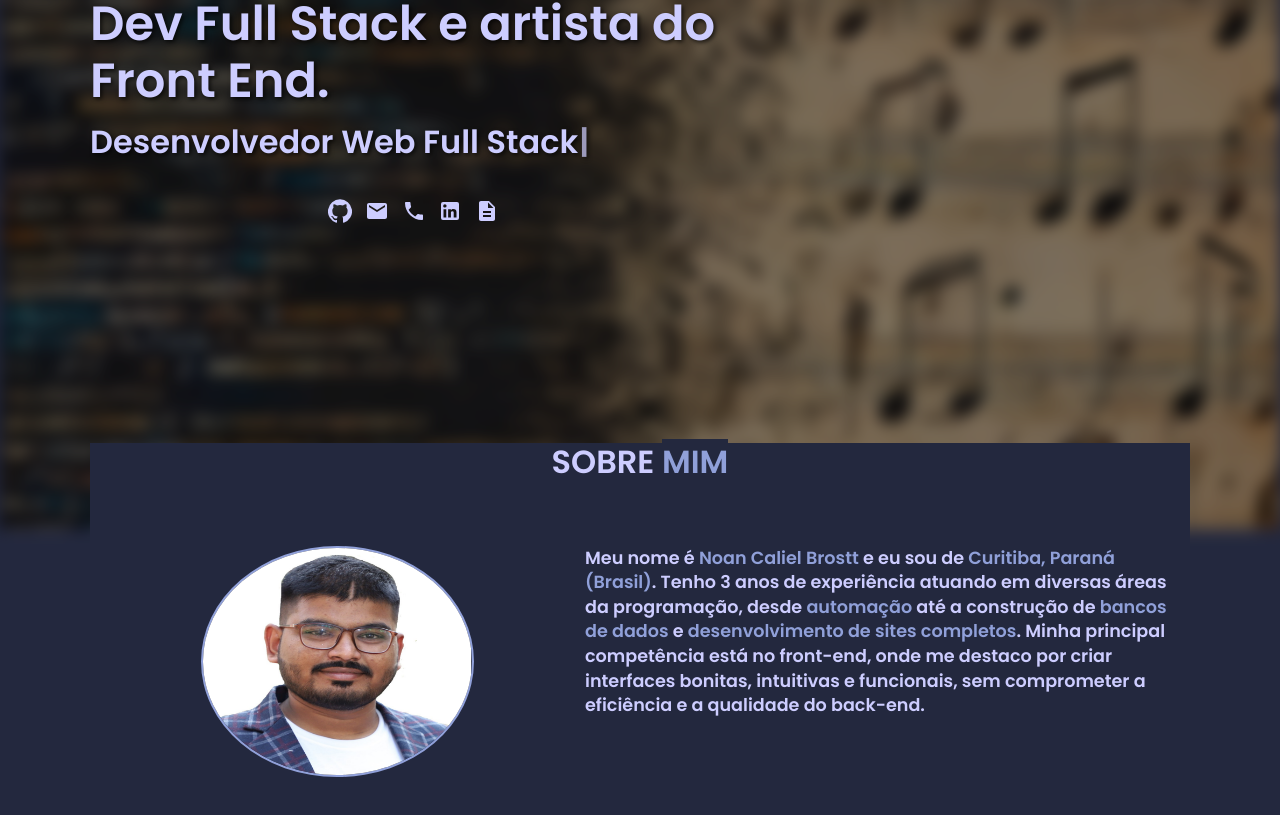
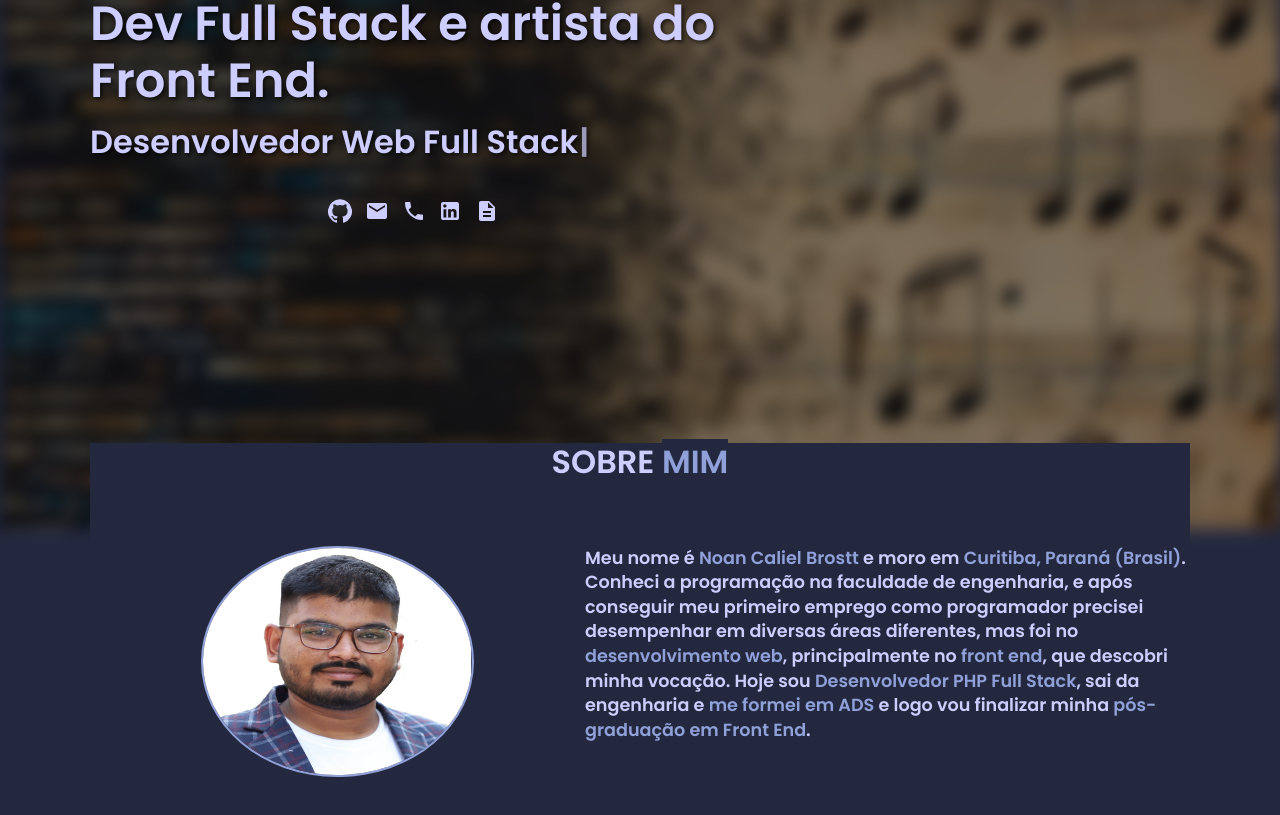
Before and after one commit to noanbrostt/portfolio, a React (Create React App) app: page / in a window 1280 px wide. Shown: the part 271-1086 px from the top of the page. Built offline with nearby package versions, Linux system fonts and the light colour scheme.

Commit message:
Correção nas cores dinâmicas e criado o texto no "sobre mim"

```diff
--- a/src/App.css
+++ b/src/App.css
@@ -70,10 +70,6 @@ section {
 .link:focus::before {
     width: 100%;
 }
-.compact .link--nav {
-    color: var(--clr-fg);
-    text-shadow: 2px 2px 4px var(--clr-bg);
-}
 .compact h3 {
     text-shadow: 2px 2px 4px var(--clr-bg);
 }
@@ -129,11 +125,13 @@ section {
 }
 .btn--icon {
     padding: 0;
+    color: var(--clr-primary);
+    transition: 3;
 }
-.btn--icon:hover,
+/* .btn--icon:hover,
 .btn--icon:focus {
-    color: var(--clr-primary);
-}
+    color: var(--clr-bg-alt);
+} */
 .btn--icon:active {
     transform: translateY(-5px);
 }
--- a/src/Components/About/About.jsx
+++ b/src/Components/About/About.jsx
@@ -20,16 +20,35 @@ export const About = () => {
                     <div className="introduction_datacontainer">
                         <h4>
                             Meu nome é{" "}
-                            <span className="different">Noan Caliel Brostt </span>{" "}
-                            e eu sou de{" "}
+                            <span className="different">Noan Caliel Brostt</span>{" "}
+                            e moro em{" "}
                             <span className="different">Curitiba, Paraná (Brasil)</span>
-                            . Tenho 3 anos de experiência atuando em diversas áreas da programação, desde{" "}
-                            <span className="different">automação </span>
-                            até a construção de{" "}
-                            <span className="different">bancos de dados </span>
-                            e{" "}
-                            <span className="different">desenvolvimento de sites completos</span>
-                            . Minha principal competência está no front-end, onde me destaco por criar interfaces bonitas, intuitivas e funcionais, sem comprometer a eficiência e a qualidade do back-end.
+                            . Conheci a programação na faculdade de engenharia, e após conseguir meu primeiro emprego como programador precisei desempenhar em diversas áreas diferentes, mas foi no{" "}
+                            <span className="different">desenvolvimento web</span>
+                            , principalmente no{" "}
+                            <span className="different">front end</span>
+                            , que descobri minha vocação. Hoje sou{" "}
+                            <span className="different">Desenvolvedor PHP Full Stack</span>
+                            , sai da engenharia e{" "}
+                            <span className="different">me formei em ADS</span>{" "}
+                            e logo vou finalizar minha{" "}
+                            <span className="different">pós-graduação em Front End</span>
+                            .
+                            {/* Na faculdade de engenharia foi onde descobri minha{" "}
+                            <span className="different">facilidade com lógica de programação</span>
+                            .
+                            No meu primeiro emprego eu fui o único desenvolvedor de um sistema, e desenvolvi uma{" "}
+                            <span className="different">boa noção de design</span>
+                            , depois que{" "}
+                            <span className="different">me formei em ADS</span>{" "}
+                            eu avancei na carreira e comecei a falar com clientes todo dia, aperfeiçoando minha{" "}
+                            <span className="different">capacidade de traduzir os desejos do cliente em código</span>
+                            . Atualmente,{" "}
+                            <span className="different">estou cursando pós-graduação em front-end</span>{" "}
+                            para expandir ainda mais minhas habilidades.
+                            <br/>
+
+                            Quando não estou programando eu gosto de jogar vôlei, um esporte que pratico há 8 anos. Estou sempre buscando novos desafios, tanto no esporte quanto na minha carreira, com o objetivo de crescer e contribuir com cada projeto que participo. */}
                         </h4>
                     </div>
                 </div>
--- a/src/Components/Navbar/Navbar.css
+++ b/src/Components/Navbar/Navbar.css
@@ -1,5 +1,9 @@
 .nav {
   background-color: transparent;
+}
+.compact .link--nav {
+  color: var(--clr-fg);
+  text-shadow: 2px 2px 4px var(--clr-bg);
 }
 .nav__list {
   margin-right: 1.5em;
@@ -17,6 +21,8 @@
 
 @media (max-width: 600px) {
   .nav__list {
+    background-color: var(--clr-bg);
+    text-shadow: none;
     display: none;
     flex-direction: column;
     justify-content: center;
@@ -27,11 +33,12 @@
     height: 100%;
     z-index: 2;
   }
-
+  .link--nav {
+    color: var(--clr-fg);
+  }
   .nav__list-item {
     margin: 0.5em 0;
   }
-
   .app .nav__hamburger {
     display: flex;
     z-index: 2;
--- a/src/Components/Navbar/Navbar.jsx
+++ b/src/Components/Navbar/Navbar.jsx
@@ -96,7 +96,7 @@ export const Navbar = () => {
           className="btn btn--icon nav__hamburger"
           aria-label="toggle navigation"
         >
-          {showNavList ? <CloseIcon /> : <MenuIcon />}
+          {showNavList ? <CloseIcon /> : <MenuIcon style={{ fontSize: "1.8em" }} />}
         </button>
       </nav>
     </>
```
